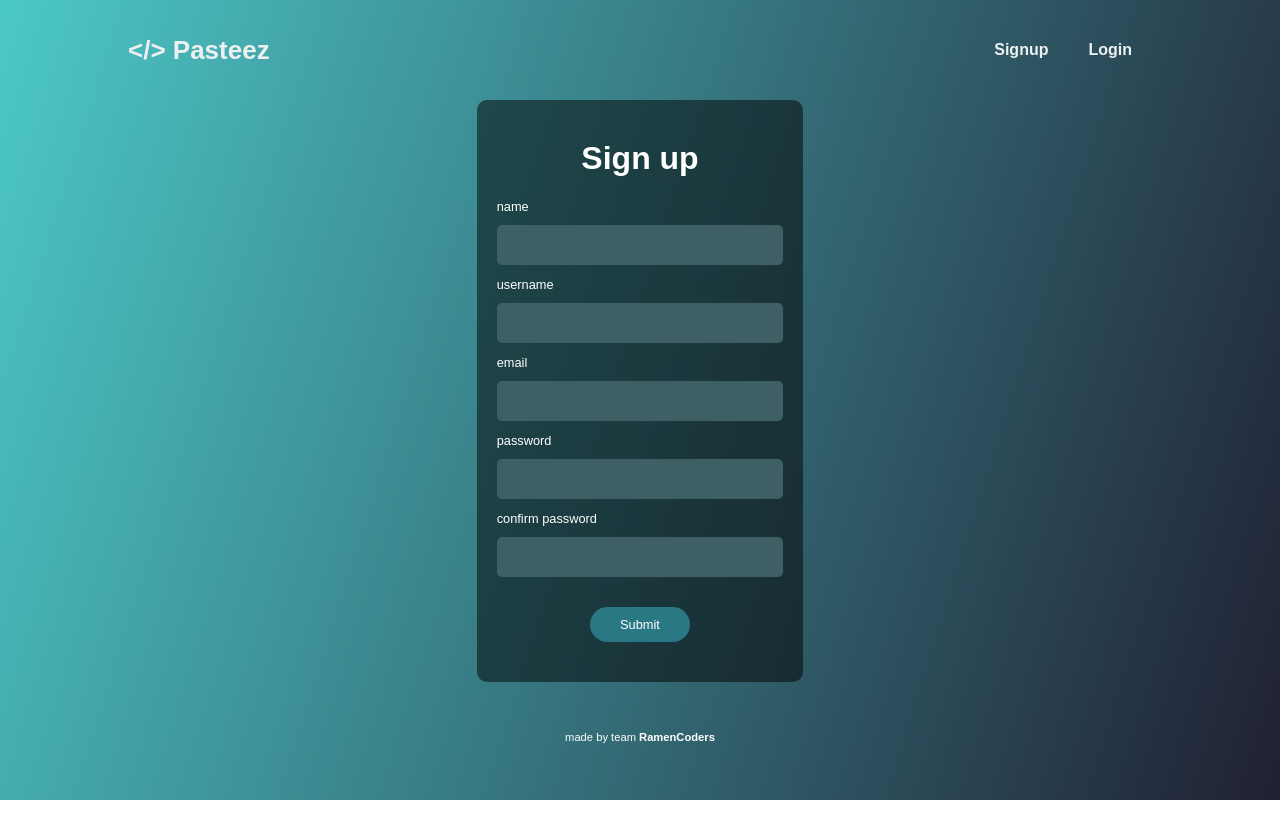
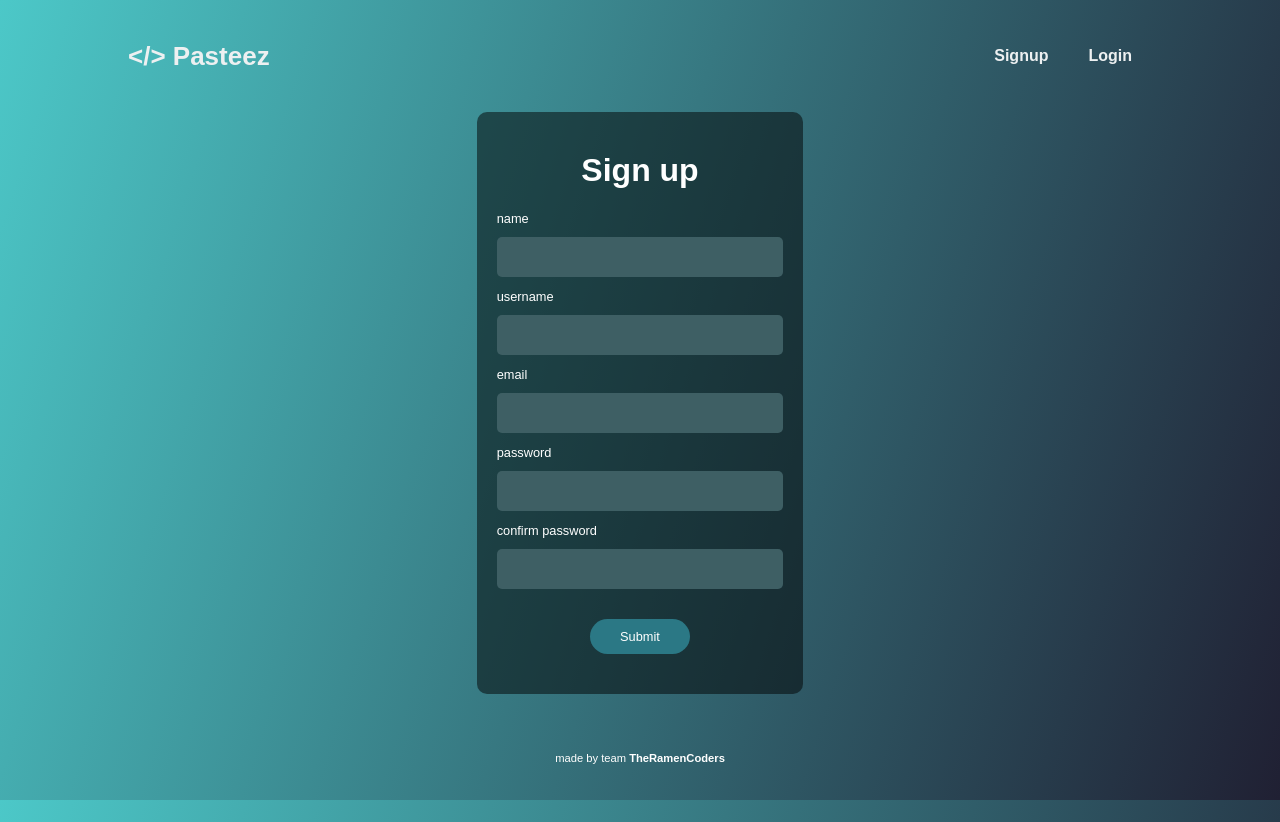
Before and after one commit to jaipaljadeja/pasteez, a React (Create React App) app in the folder frontend/: page /signup in a window 1280 px wide. Before the commit the page ends 800 px from the top, so only its background shows below. Built offline with nearby package versions, Linux system fonts and the light colour scheme.

Commit message:
route animation, home page and more small changes

```diff
--- a/frontend/package.json
+++ b/frontend/package.json
@@ -14,6 +14,7 @@
     "code-example": "^3.3.1",
     "downloadjs": "^1.4.7",
     "formik": "^2.2.9",
+    "framer-motion": "^4.1.17",
     "highlight.js": "^11.3.1",
     "html-to-image": "^1.9.0",
     "react": "^17.0.2",
@@ -30,6 +31,7 @@
     "redux-devtools-extension": "^2.13.9",
     "redux-thunk": "^2.4.0",
     "typescript": "^4.4.4",
+    "typewriter-effect": "^2.18.2",
     "web-vitals": "^1.0.1",
     "yup": "^0.32.11"
   },
--- a/frontend/src/App.css
+++ b/frontend/src/App.css
@@ -1,4 +1,4 @@
-.home-container {
+.main-container {
   display: flex;
   align-items: center;
   justify-content: center;
@@ -188,6 +188,21 @@
   color: rgba(255, 255, 255, 0.8);
 }
 
+/* Home Page */
+
+.Typewriter__wrapper {
+  font-family: "Montserrat", sans-serif;
+  font-weight: 700;
+  font-size: 3em;
+}
+
+.Typewriter__cursor {
+  font-size: 3em;
+  letter-spacing: -10px;
+}
+
+/* End of Home Page */
+
 /* Smartphones (portrait and landscape) ----------- */
 @media only screen and (min-device-width: 320px) and (max-device-width: 480px) {
   #root {
@@ -197,7 +212,7 @@
     margin-right: -20px;
   }
 
-  .home-container {
+  .main-container {
     align-items: unset;
   }
 
--- a/frontend/src/App.js
+++ b/frontend/src/App.js
@@ -2,29 +2,31 @@ import React from "react";
 import "react-dropdown/style.css";
 import "./App.css";
 import Footer from "./layouts/Footer";
+import Editor from "./layouts/Editor";
 import Home from "./layouts/Home";
 import Login from "./layouts/Login";
 import Signup from "./layouts/Signup";
-import { BrowserRouter as Router, Switch, Route } from "react-router-dom";
+import { Route, Switch, useLocation } from "react-router-dom";
+import Navbar from "./layouts/Navbar";
+import { AnimatePresence } from "framer-motion";
 
 function App() {
+  const location = useLocation();
   return (
     <>
-      <Router>
-        <div className="App">
-          <div className="main-container">
-            <Switch>
+      <Navbar />
+      <AnimatePresence exitBeforeEnter>
+        <Switch location={location} key={location.key}>
           <Route exact path="/" component={Home} />
+          <Route exact path="/editor" component={Editor} />
           <Route exact path="/signup" component={Signup} />
           <Route exact path="/login" component={Login} />
           <Route path="*">
             <h1>Error! Such page doesnt exist.</h1>
           </Route>
         </Switch>
-          </div>
+      </AnimatePresence>
       <Footer />
-        </div>
-      </Router>
     </>
   );
 }
--- a/frontend/src/components/CodeEditor.js
+++ b/frontend/src/components/CodeEditor.js
@@ -99,7 +99,7 @@ export default function CodeEditor({ languages, data, setData, syntaxStyles }) {
                   language: data.lang,
                 }).value
               }
-              autoFocus={true}
+              autoFocus={false}
               padding={20}
               textareaId="code-editor"
               className="code-editor-wrapper"
--- a/frontend/src/index.css
+++ b/frontend/src/index.css
@@ -1,5 +1,6 @@
 body {
   margin: 0;
+  padding: 0;
   font-family: -apple-system, BlinkMacSystemFont, "Segoe UI", "Roboto", "Oxygen",
     "Ubuntu", "Cantarell", "Fira Sans", "Droid Sans", "Helvetica Neue",
     sans-serif;
@@ -16,11 +17,11 @@ code {
 
 @import url("https://fonts.googleapis.com/css2?family=Space+Mono:ital,wght@0,400;0,700;1,400;1,700&display=swap");
 
-html,
+/* font-family: 'Montserrat', sans-serif; */
+@import url("https://fonts.googleapis.com/css2?family=Montserrat:ital,wght@0,100;0,200;0,300;0,400;0,500;0,600;0,700;0,800;0,900;1,100;1,200;1,300;1,400;1,500;1,600;1,700;1,800;1,900&display=swap");
+
 body {
-  height: 100%;
-  margin: 0;
-  padding: 0;
+  overflow-x: hidden;
 }
 
 body {
@@ -29,7 +30,19 @@ body {
   background-repeat: no-repeat;
   background-attachment: fixed;
 }
-body::-webkit-scrollbar-track {
+
+body::-webkit-scrollbar {
+  display: none;
+}
+
+/* Hide scrollbar for IE, Edge and Firefox */
+body {
+  -ms-overflow-style: none; /* IE and Edge */
+  scrollbar-width: none; /* Firefox */
+}
+
+/* CUSTOM SCROLLBAR THEME  */
+/* body::-webkit-scrollbar-track {
   border-radius: 10px;
   background-color: #f5f5f5;
 }
@@ -42,10 +55,7 @@ body::-webkit-scrollbar {
 body::-webkit-scrollbar-thumb {
   border-radius: 10px;
   background-color: #00cec3;
-}
-.main-container {
-  min-height: 85vh;
-}
+} */
 
 /* navbar css */
 
@@ -70,8 +80,8 @@ header {
   display: flex;
   justify-content: space-between;
   align-items: center;
-  padding: 10px 10%;
-  height: 10vh;
+  padding: 0px 10%;
+  height: 14vh;
 }
 
 .navlinks {
@@ -103,7 +113,7 @@ footer {
   justify-content: center;
   font-size: 0.7em;
   text-align: center;
-  height: 110px;
+  height: 16vh;
 }
 
 .footer-content {
--- a/frontend/src/index.js
+++ b/frontend/src/index.js
@@ -3,11 +3,14 @@ import ReactDOM from "react-dom";
 import "./index.css";
 import App from "./App";
 import { Provider } from "react-redux";
+import { BrowserRouter as Router } from "react-router-dom";
 import store from "./store";
 
 ReactDOM.render(
   <Provider store={store}>
-    <App />
+    <Router>
+      <App />
+    </Router>
   </Provider>,
   document.getElementById("root")
 );
--- /dev/null
+++ b/frontend/src/layouts/Editor.js
@@ -0,0 +1,78 @@
+import React, { useState } from "react";
+import PasteezCodeEditor from "../components/PasteezCodeEditor";
+import { decodeURL } from "../utils/UrlUtils";
+import { syntaxStyles, languages } from "../config/config";
+import { motion } from "framer-motion";
+let { titleExample, codeExample, syntaxStyleExample, langExample } =
+  require("../config/config").examples;
+
+function Editor({ history }) {
+  // Taking Query params from URL
+
+  const url_string = window.location.href;
+  const url = new URL(url_string);
+  const paramTitle = url.searchParams.get("title");
+  const paramLang = url.searchParams.get("lang");
+  const paramStyle = url.searchParams.get("style");
+  const encryptedCode = url.searchParams.get("code");
+  const decryptedCode = decodeURL(encryptedCode);
+
+  // Setting default values for the query params if they are present
+  if (paramTitle) {
+    titleExample = paramTitle;
+  }
+  if (paramLang) {
+    langExample = paramLang;
+  }
+  if (paramStyle) {
+    syntaxStyleExample = paramStyle;
+  }
+  if (encryptedCode) {
+    codeExample = decryptedCode;
+  }
+
+  // Setting state for the all the values
+  const [data, setData] = useState({
+    code: codeExample,
+    lang: langExample,
+    syntaxStyle: syntaxStyleExample,
+    title: titleExample,
+  });
+
+  const containerVariants = {
+    hidden: {
+      x: "100vw",
+    },
+    visible: {
+      x: 0,
+      transition: {
+        type: "spring",
+      },
+    },
+    exit: {
+      x: "-100vw",
+      transition: {
+        ease: "easeInOut",
+      },
+    },
+  };
+
+  return (
+    <motion.div
+      className="main-container"
+      variants={containerVariants}
+      initial="hidden"
+      animate="visible"
+      exit="exit"
+    >
+      <PasteezCodeEditor
+        languages={languages}
+        syntaxStyles={syntaxStyles}
+        data={data}
+        setData={setData}
+      />
+    </motion.div>
+  );
+}
+
+export default Editor;
--- a/frontend/src/layouts/Footer.js
+++ b/frontend/src/layouts/Footer.js
@@ -5,7 +5,7 @@ export default function Footer() {
     <footer>
       <div className="footer-container">
         <div className="footer-content">
-          made by team <b>RamenCoders</b>
+          made by team <b>TheRamenCoders</b>
         </div>
       </div>
     </footer>
--- a/frontend/src/layouts/Home.js
+++ b/frontend/src/layouts/Home.js
@@ -1,62 +1,51 @@
-import React, { useState } from "react";
-import PasteezCodeEditor from "../components/PasteezCodeEditor";
-import { decodeURL } from "../utils/UrlUtils";
-import { syntaxStyles, languages } from "../config/config";
-import Navbar from "./Navbar";
-let { titleExample, codeExample, syntaxStyleExample, langExample } =
-  require("../config/config").examples;
+import React from "react";
+import Typewriter from "typewriter-effect";
+import { motion } from "framer-motion";
 
-function Home({ history }) {
-  // Taking Query params from URL
-  // useEffect(() => {
-  //   const userInfo = localStorage.getItem("userInfo");
-  //   if (userInfo) {
-  //   }
-  // }, [history]);
-
-  const url_string = window.location.href;
-  const url = new URL(url_string);
-  const paramTitle = url.searchParams.get("title");
-  const paramLang = url.searchParams.get("lang");
-  const paramStyle = url.searchParams.get("style");
-  const encryptedCode = url.searchParams.get("code");
-  const decryptedCode = decodeURL(encryptedCode);
-
-  // Setting default values for the query params if they are present
-  if (paramTitle) {
-    titleExample = paramTitle;
-  }
-  if (paramLang) {
-    langExample = paramLang;
-  }
-  if (paramStyle) {
-    syntaxStyleExample = paramStyle;
-  }
-  if (encryptedCode) {
-    codeExample = decryptedCode;
-  }
-
-  // Setting state for the all the values
-  const [data, setData] = useState({
-    code: codeExample,
-    lang: langExample,
-    syntaxStyle: syntaxStyleExample,
-    title: titleExample,
-  });
+export default function Home() {
+  const containerVariants = {
+    hidden: {
+      opacity: 0,
+    },
+    visible: {
+      opacity: 1,
+      transition: { duration: 2 },
+    },
+    exit: {
+      x: "-100vw",
+      transition: {
+        ease: "easeInOut",
+      },
+    },
+  };
 
   return (
-    <>
-      <Navbar />
+    <motion.div
+      className="main-container"
+      variants={containerVariants}
+      initial="hidden"
+      animate="visible"
+      exit="exit"
+    >
       <div className="home-container">
-        <PasteezCodeEditor
-          languages={languages}
-          syntaxStyles={syntaxStyles}
-          data={data}
-          setData={setData}
+        <Typewriter
+          options={{
+            strings: [
+              "< Create, Paste & Share >",
+              "AES256 & BASE64 Encryption",
+              "Beautiful and Aesthetic Design",
+              "Different Themes and Styles",
+              "Syntax Highlighting",
+              "20+ Languages Support",
+              "Export Beautiful Code Images",
+            ],
+            autoStart: true,
+            loop: true,
+            delay: 50,
+          }}
         />
+        <div></div>
       </div>
-    </>
+    </motion.div>
   );
 }
-
-export default Home;
--- a/frontend/src/layouts/Login.js
+++ b/frontend/src/layouts/Login.js
@@ -1,9 +1,9 @@
 import React, { useEffect, useState } from "react";
 import toast, { Toaster } from "react-hot-toast";
+import { motion } from "framer-motion";
 import "./styles/form.css";
 import { useDispatch, useSelector } from "react-redux";
 import { login } from "../actions/userActions";
-import Navbar from "./Navbar";
 import { Formik, Form } from "formik";
 import * as Yup from "yup";
 import FormError from "../components/FormError";
@@ -46,10 +46,32 @@ export default function Login({ history }) {
     setIsSubmitting(false);
   };
 
+  const containerVariants = {
+    hidden: {
+      x: "100vw",
+    },
+    visible: {
+      x: 0,
+      transition: {
+        type: "spring",
+      },
+    },
+    exit: {
+      x: "-100vw",
+      transition: {
+        ease: "easeInOut",
+      },
+    },
+  };
+
   return (
-    <>
-      <Navbar />
-      <div className="home-container">
+    <motion.div
+      className="main-container"
+      variants={containerVariants}
+      initial="hidden"
+      animate="visible"
+      exit="exit"
+    >
       <div className="container">
         <div>
           <Toaster />
@@ -115,7 +137,6 @@ export default function Login({ history }) {
           </Formik>
         </div>
       </div>
-      </div>
-    </>
+    </motion.div>
   );
 }
--- a/frontend/src/layouts/Signup.js
+++ b/frontend/src/layouts/Signup.js
@@ -1,7 +1,7 @@
 import React, { useEffect, useState } from "react";
 import toast, { Toaster } from "react-hot-toast";
+import { motion } from "framer-motion";
 import "./styles/form.css";
-import Navbar from "./Navbar";
 import { useDispatch, useSelector } from "react-redux";
 import { register } from "../actions/userActions";
 import { Formik, Form } from "formik";
@@ -52,10 +52,33 @@ export default function Signup({ history }) {
     setIsSubmitting(false);
   };
 
+  const containerVariants = {
+    hidden: {
+      x: "100vw",
+    },
+    visible: {
+      x: 0,
+      transition: {
+        type: "spring",
+      },
+    },
+    exit: {
+      x: "-100vw",
+      transition: {
+        ease: "easeInOut",
+      },
+    },
+  };
+
   return (
     <>
-      <Navbar />
-      <div className="home-container">
+      <motion.div
+        className="main-container"
+        variants={containerVariants}
+        initial="hidden"
+        animate="visible"
+        exit="exit"
+      >
         <div className="container">
           <div>
             <Toaster />
@@ -139,7 +162,7 @@ export default function Signup({ history }) {
                     <label htmlFor="confirmPassword">confirm password</label>
                     <br />
                     <input
-                      type="text"
+                      type="password"
                       name="confirmPassword"
                       onBlur={() => setFieldTouched("confirmPassword")}
                       required
@@ -167,7 +190,7 @@ export default function Signup({ history }) {
             </Formik>
           </div>
         </div>
-      </div>
+      </motion.div>
     </>
   );
 }
```
Also changed, not shown: frontend/src/config/config.js (+9 -11 lines), 1 other file (tests, documents, lock files or other folders). Lines whose indentation alone changed are shown as unchanged.
